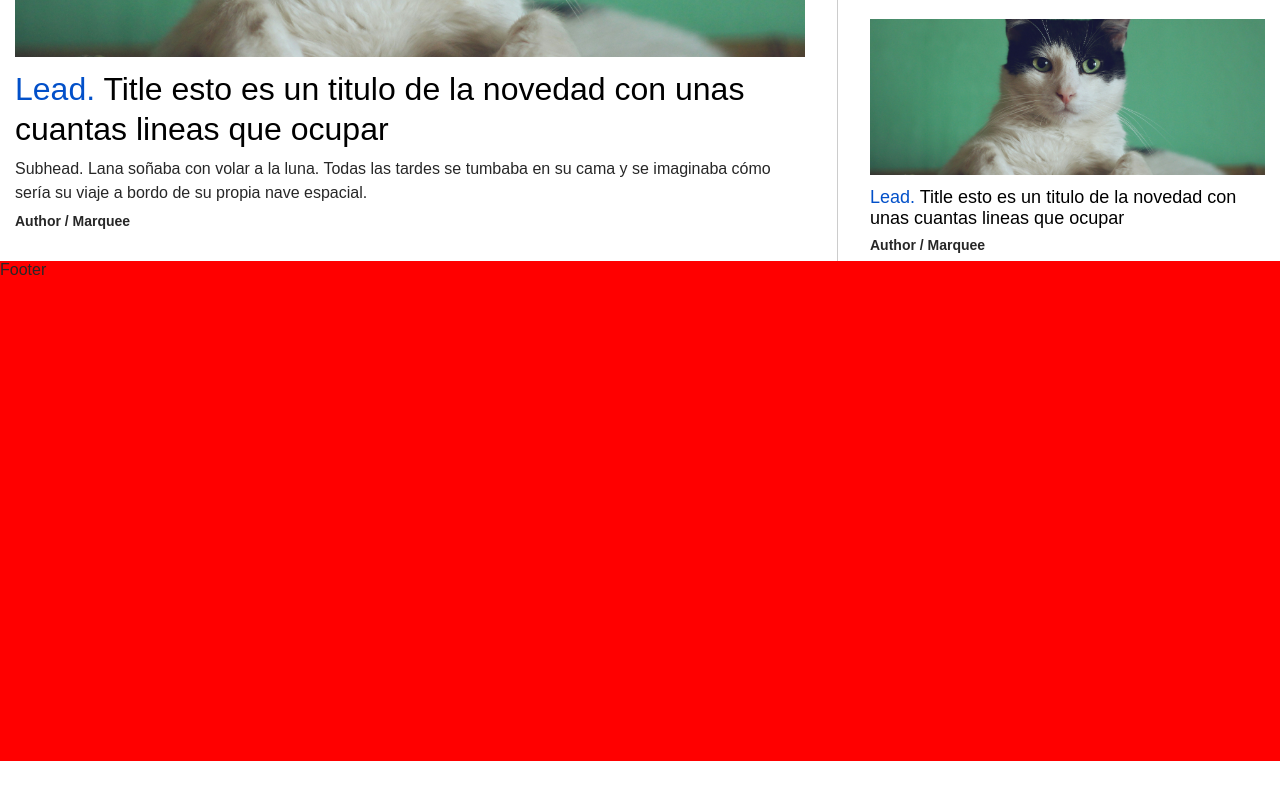
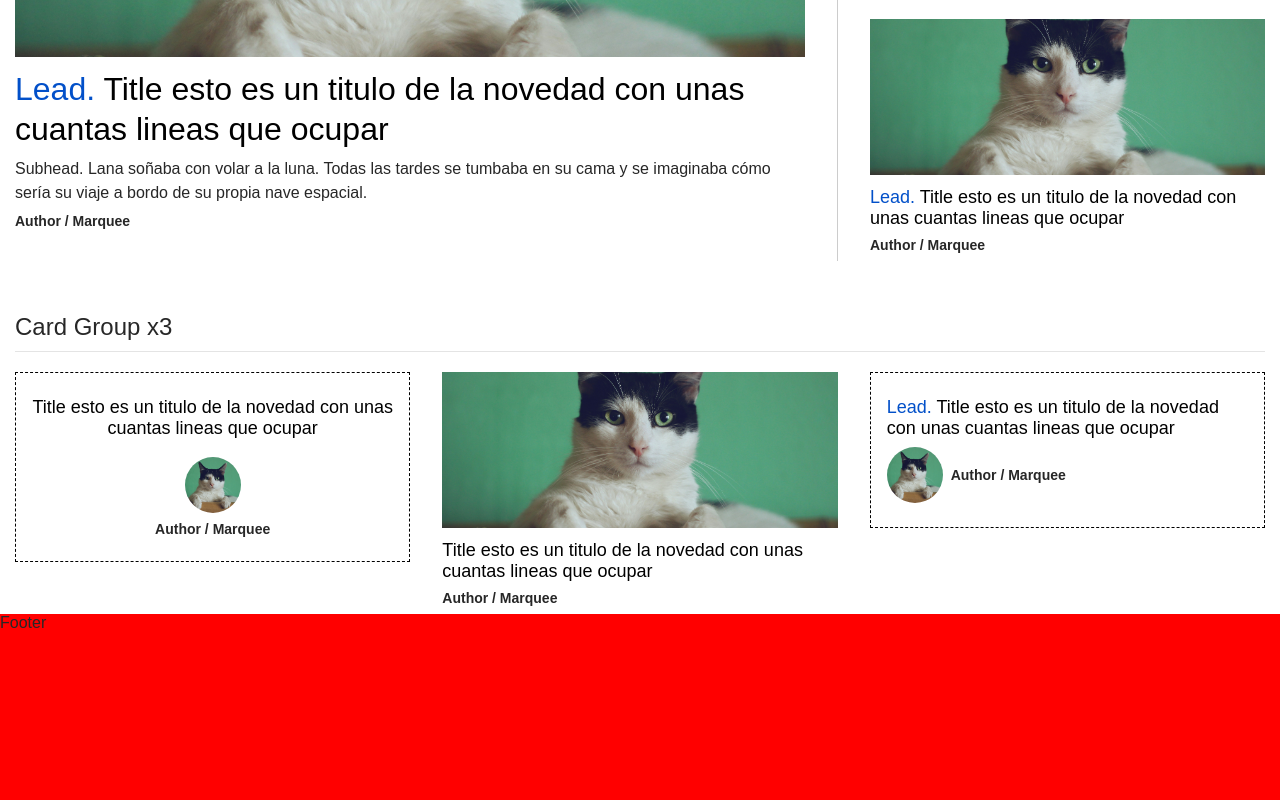
Before and after one commit to Dankniel/ChallengeLN, a React (Vite) app: page / in a window 1280 px wide. Shown: the part 1282-2082 px from the top of the page. Before the commit the page ends 2043 px from the top, so only its background shows below. Built offline with nearby package versions, Linux system fonts and the light colour scheme; a web font is replaced by a local one.

Commit message:
card group component

```diff
--- a/src/presentation/screens/home/components/card/card.scss
+++ b/src/presentation/screens/home/components/card/card.scss
@@ -1,6 +1,8 @@
 @import '../../../../../styles/mixins';
 
-
+.author-image {
+  object-fit: cover;
+}
 
 .card-variant-default {
   height: 450px;
@@ -103,3 +105,62 @@
 
   }
 }
+
+.card-variant-2 {
+  border: 1px dashed black;
+  padding-top: 16px;
+  padding-bottom: 16px;
+  padding-left: 16px;
+  padding-right: 16px;
+  height: fit-content;
+
+  .card-title-section {
+    gap: 8px;
+    padding-top: 8px;
+    padding-bottom: 8px;
+    position: relative;
+    height: auto;
+  }
+
+  .card-title {
+    color: black;
+  }
+
+  .card-author {
+    color: #272727;
+  }
+}
+
+.card-variant-3 {
+  border: 1px dashed black;
+  padding-top: 16px;
+  padding-bottom: 16px;
+  padding-left: 16px;
+  padding-right: 16px;
+  height: fit-content;
+
+  .card-title-section {
+    gap: 18px;
+    padding-top: 8px;
+    padding-bottom: 8px;
+    position: relative;
+    height: auto;
+    justify-content: center;
+    align-items: center;
+  }
+
+  .card-title {
+    color: black;
+    text-align: center;
+  }
+
+  .card-author {
+    color: #272727;
+  }
+
+  .author-info {
+    display: flex;
+    flex-direction: column;
+    align-items: center;
+  }
+}
--- a/src/presentation/screens/home/components/card/card.tsx
+++ b/src/presentation/screens/home/components/card/card.tsx
@@ -32,14 +32,19 @@ const Card = ({
 
   return (
     <div className={`card-variant-${variants}`}>
-      <img src={image} alt={'alt_img'} className={`card-image ${imageClassName}`} />
+      {image && <img src={image} alt={'alt_img'} className={`card-image ${imageClassName}`} />}
       <div className='card-title-section d-flex pos-absolute fd-column h-450px justify-flex-end'>
+        {badgeText &&
           <div className='card-badge'>
             <Badge text={badgeText || ''} />
           </div>
+        }
         <p className={`card-title text-color-white ${titleClassName} font-w-400 ${titleFont}`}> <span className='card-lead text-color-blue'>{lead}</span> {title}</p>
         {subhead && <p className='text-color-black-light font-s-16 lh-24 font-w-400'>{subhead}</p>}
+        <div className="author-info d-flex align-items-center gap-8">
+          {avatar && <img src={avatar} alt={author} className="author-image w-56px h-56px border-radius-50" />}
           <p className='card-author text-color-white font-s-14 lh-16 font-w-700'>{author}</p>
+        </div>
       </div>
 
     </div>
--- /dev/null
+++ b/src/presentation/screens/home/components/card_group/card_group.scss
@@ -0,0 +1,16 @@
+@import '../../../../../styles/mixins';
+
+
+.card-group-grid-container {
+  display: grid;
+  grid-template-columns: repeat(3, 1fr);
+  gap: 32px;
+}
+
+@include respond-to(mobile) {
+  .card-group-grid-container {
+    display: flex;
+    flex-direction: column;
+    gap: 16px
+  }
+}
--- /dev/null
+++ b/src/presentation/screens/home/components/card_group/card_group.tsx
@@ -0,0 +1,51 @@
+import catImg from '../../../../../assets/images/cat-photo.jpg'
+import Card from '../card/card'
+import './card_group.scss'
+
+const CardGroup = () => {
+
+  return (
+    <div className="card-group-x3--container">
+      <div className="focal-title-section d-flex fd-column gap-8 mb-20 mt-50">
+        <p className='sueca-bold font-s-24 lh-32 font-w-400'>Card Group x3</p>
+        <div className='w-full bg-color-gray-primary h-1px'></div>
+      </div>
+
+      <div className='card-group-grid-container'>
+        <Card
+          variants="3"
+          imageClassName={"w-full h-156px"}
+          title="Title esto es un titulo de la novedad con unas cuantas lineas que ocupar"
+          titleFont='sueca-bold'
+          titleClassName='font-s-18 lh-26'
+          author="Author / Marquee"
+          avatar={catImg}
+
+        />
+        <Card
+          variants="1"
+          image={catImg}
+          imageClassName={"w-full h-156px"}
+          badgeText="NEW"
+          title="Title esto es un titulo de la novedad con unas cuantas lineas que ocupar"
+          titleFont='sueca-medium'
+          titleClassName='font-s-18 lh-26'
+          author="Author / Marquee"
+
+        />
+        <Card
+          variants="2"
+          lead="Lead."
+          title="Title esto es un titulo de la novedad con unas cuantas lineas que ocupar"
+          titleFont='sueca-medium'
+          titleClassName='font-s-18 lh-26'
+          author="Author / Marquee"
+          avatar={catImg}
+
+        />
+      </div>
+    </div>
+  )
+}
+
+export default CardGroup
--- a/src/presentation/screens/home/home_screen.tsx
+++ b/src/presentation/screens/home/home_screen.tsx
@@ -11,6 +11,7 @@ import HomeViewModel from "./home_view_model"
 import catImg from '../../../assets/images/cat-photo.jpg'
 import Publicidad from "../../components/publicidad/publicidad"
 import Focal from "./components/focal/focal"
+import CardGroup from "./components/card_group/card_group"
 
 const HomeScreen = () => {
   const {volantaText} = HomeViewModel();
@@ -29,7 +30,9 @@ const HomeScreen = () => {
       <Card variants="default" image={catImg} imageClassName={"w-full h-240px"} badgeText="NEW" lead="Lead." title="Title esto es un titulo de la novedad con unas cuantas lineas que ocupar" author="Author / Marquee"  />
       <div className="home-body-container ml-15 mr-15">
         <Focal />
+        <CardGroup />
       </div>
+
       <div style={{ backgroundColor: 'red', height: '500px' }}>
         Footer
       </div>
--- a/src/styles/_variables.scss
+++ b/src/styles/_variables.scss
@@ -26,8 +26,8 @@ $flexDirections: ("column", "row", "row-reverse", "column-reverse");
 $spaceAmounts: (1, 2, 3, 4, 5, 6, 7, 8, 9, 10, 11, 12, 13, 14, 15, 16, 17, 18, 19, 20, 21, 22, 23, 24, 25, 26, 27, 28, 29, 30, 31, 32, 33, 34, 35, 36, 37, 38, 39, 40, 41, 42, 43, 44, 45, 46, 47, 48, 49, 50, 51, 52, 53, 54, 55, 56, 330 auto);
 $alignments: ("center", "space-between", "space-around", "space-evenly", "flex-start", "flex-end");
 $textAlignments: ("left", "right", "center", "revert");
-$widthSizes: ("24px", "50px", "84px", "100px", "120px", "150px", "200px", "250px", "300px", "320px", "350px", "400px", "420px", "450px", "500px", "550px", "600px", "650px", "700px", "728px", "750px", "800px", "850px", "900px", "950px", "1000px", "auto", "fit-content");
-$heightSizes: ("1px", "24px", "40px", "50px", "90px", "100px", "138px", "150px", "156px", "180px", "200px", "250px", "300px", "312px", "320px", "350px", "400px", "450px", "500px", "550px", "600px", "650px", "700px", "750px", "800px", "850px", "900px", "950px", "1000px", "auto");
+$widthSizes: ("24px", "50px", "84px", "56px", "100px", "120px", "150px", "200px", "250px", "300px", "320px", "350px", "400px", "420px", "450px", "500px", "550px", "600px", "650px", "700px", "728px", "750px", "800px", "850px", "900px", "950px", "1000px", "auto", "fit-content");
+$heightSizes: ("1px", "24px", "40px", "50px", "56px", "90px", "100px", "138px", "150px", "156px", "180px", "200px", "250px", "300px", "312px", "320px", "350px", "400px", "450px", "500px", "550px", "600px", "650px", "700px", "750px", "800px", "850px", "900px", "950px", "1000px", "auto");
 $borderWidths: (1, 2, 3, 4, 5);
 $borderStyles: ("solid", "dashed", "dotted", "double", "inset", "outset", "none");
 $fontWeights: (100, 200, 300, 400, 500, 600, 700, 800, 900);
@@ -36,4 +36,4 @@ $lineHeights: (8, 9, 10, 11, 12, 14, 16, 18, 20, 24, 28, 32, 36, 40, 48, 56, 64,
 $positions: ("absolute", "fixed", "relative", "sticky");
 $positioningTypes: ("top", "right", "bottom", "left");
 $borderSizes: (0, 1, 2, 3, 4, 5, 6, 7, 8, 9, 10, 11, 12, 13, 14, 15, 16, 17, 18, 19, 20);
-$radiusSizes: (0, 1, 2, 3, 4, 5, 6, 7, 8, 9, 10, 11, 12, 13, 14, 15, 16, 17, 18, 19, 20);
+$radiusSizes: (0, 1, 2, 3, 4, 5, 6, 7, 8, 9, 10, 11, 12, 13, 14, 15, 16, 17, 18, 19, 20, 50);
```
Lines whose indentation alone changed are shown as unchanged.
